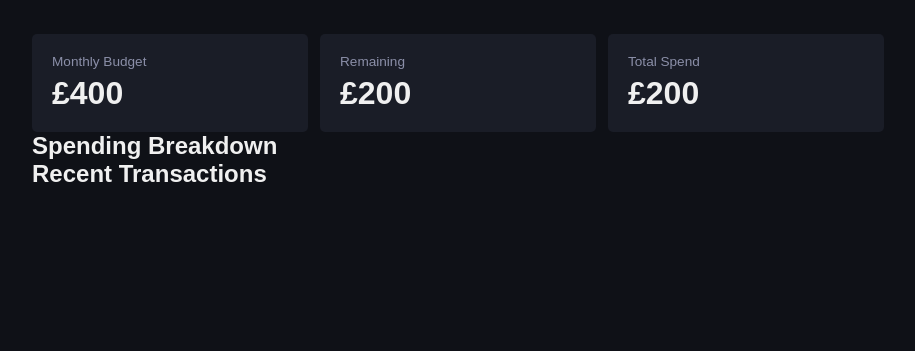
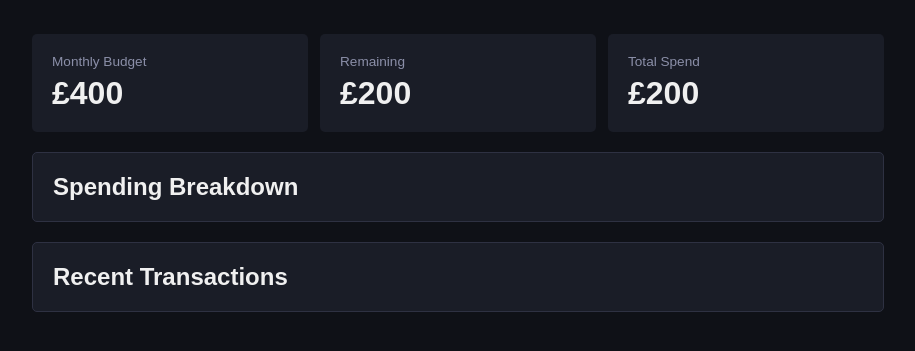
Before and after one commit to Godders1987/flask_budget_app, a Flask app: page / in a window 1280 px wide. Shown: the part 114-465 px from the top of the page, without its empty margins (182-1097 px from the left). Run offline with Flask 3, Linux system fonts and the light colour scheme.

Commit message:
Added styles to spending breakdowna and transaction cards and started working on the logic to pull throuhg total spend and remaining balance

```diff
--- a/app.py
+++ b/app.py
@@ -17,7 +17,14 @@ def index():
 @app.route('/dashboard')
 def dashboard():
   budget = load_data()
-  return render_template('index.html', budget=budget['monthlyBudget'])
+  total_spend = 0
+  for x in budget:
+    if x[1] == 'Debit':
+      total_spend += x[3]
+    else:
+      total_spend -= x[3]
+  remaining = budget - total_spend
+  return render_template('index.html', budget=budget['monthlyBudget'], remaining=remaining)
 
 if __name__ == '__main__':
   app.run(debug=True, port=5001)
--- a/static/styles.css
+++ b/static/styles.css
@@ -48,3 +48,12 @@ main {
   font-weight: bold;
   margin-top: 6px;
 }
+
+.spending_breakdown,
+.transactions {
+  border: 1px solid #2e3142;
+  background-color: #1a1d27;
+  border-radius: 5px;
+  padding: 1.25rem;
+  margin: 20px 0;
+}
```
